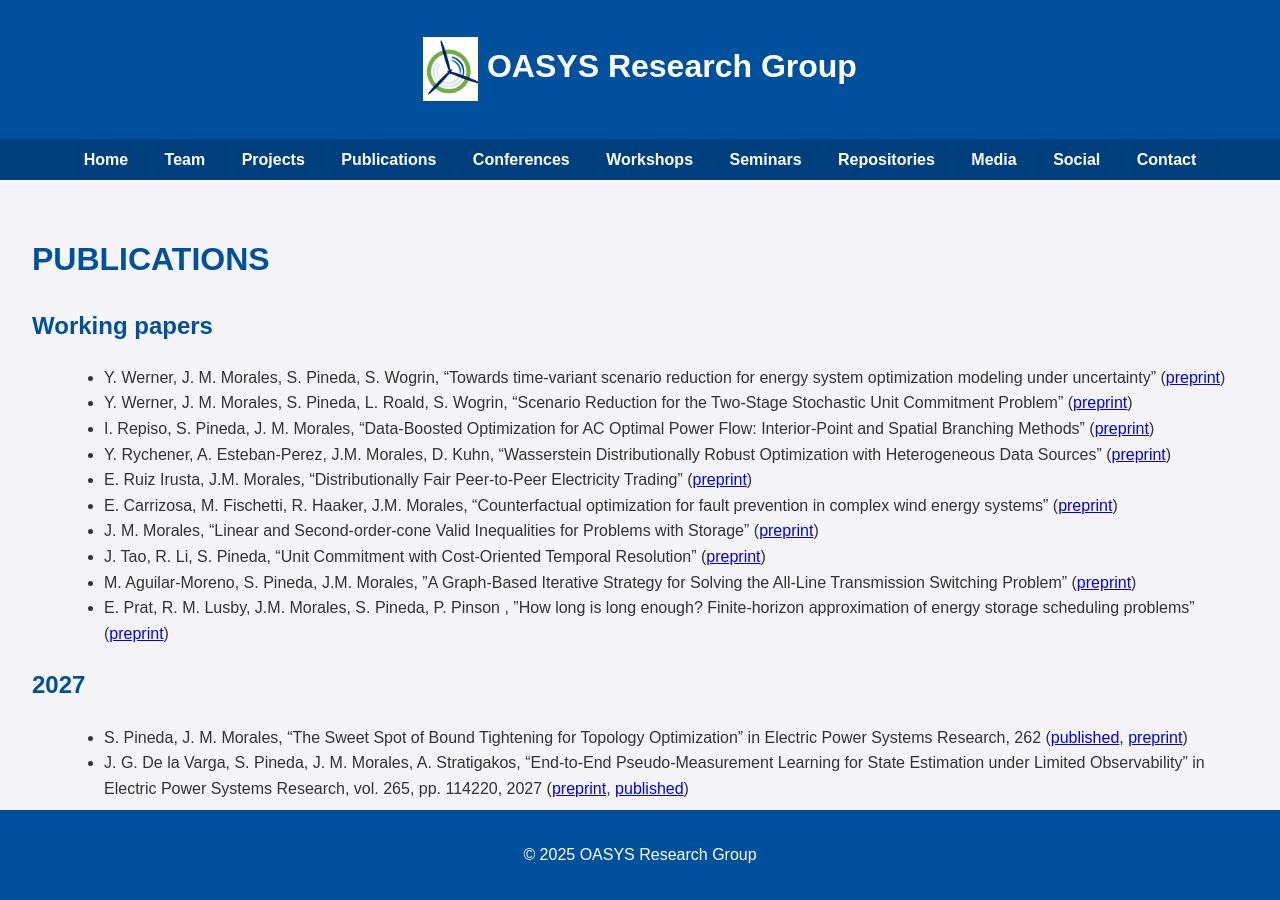
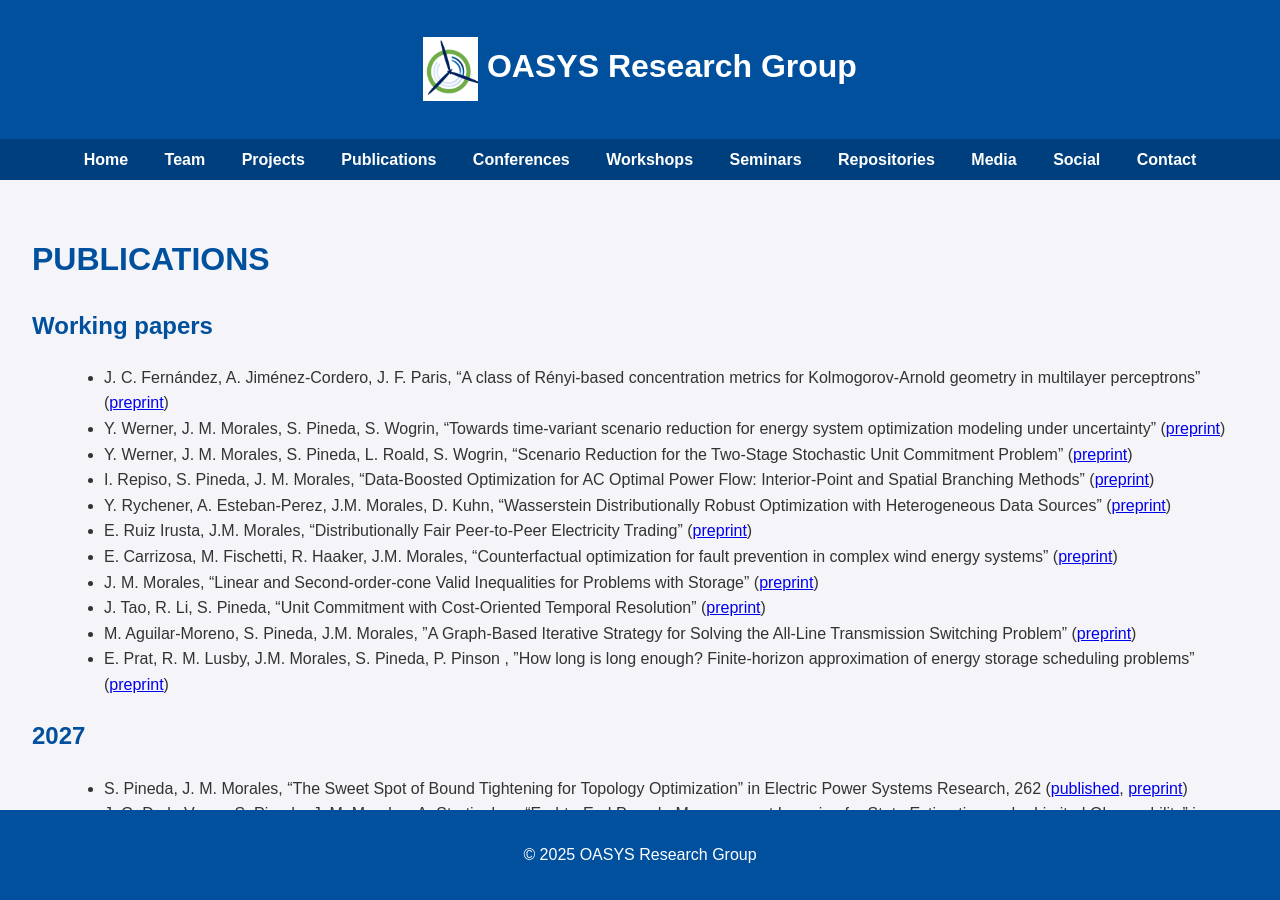
Before and after one commit to groupoasys/groupoasys.github.io, a Jekyll site: the page built from publications.md, in a window 1280 px wide and 900 px high. Built offline with Jekyll 4.4.1, drawn with Linux system fonts in a browser that asks for light colours.

Commit message:
Update publications

```diff
--- a/publications.md
+++ b/publications.md
@@ -7,6 +7,7 @@ permalink: /publications/
 
 ## Working papers
 
+- J. C. Fernández, A. Jiménez-Cordero, J. F. Paris, "A class of Rényi-based concentration metrics for Kolmogorov-Arnold geometry in multilayer perceptrons" ([preprint]([https://arxiv.org/abs/2606.23072](https://www.researchgate.net/publication/416253314_A_Class_of_Renyi-based_Concentration_Metrics_for_Kolmogorov-Arnold_Geometry_in_Multilayer_Perceptrons)))
 - Y. Werner, J. M. Morales, S. Pineda, S. Wogrin, "Towards time-variant scenario reduction for energy system optimization modeling under uncertainty" ([preprint](https://arxiv.org/abs/2606.23072))
 - Y. Werner, J. M. Morales, S. Pineda, L. Roald, S. Wogrin, "Scenario Reduction for the Two-Stage Stochastic Unit Commitment Problem" ([preprint](https://arxiv.org/abs/2512.19614))
 - I. Repiso, S. Pineda, J. M. Morales, "Data-Boosted Optimization for AC Optimal Power Flow: Interior-Point and Spatial Branching Methods" ([preprint](https://arxiv.org/abs/2510.15753))
```
